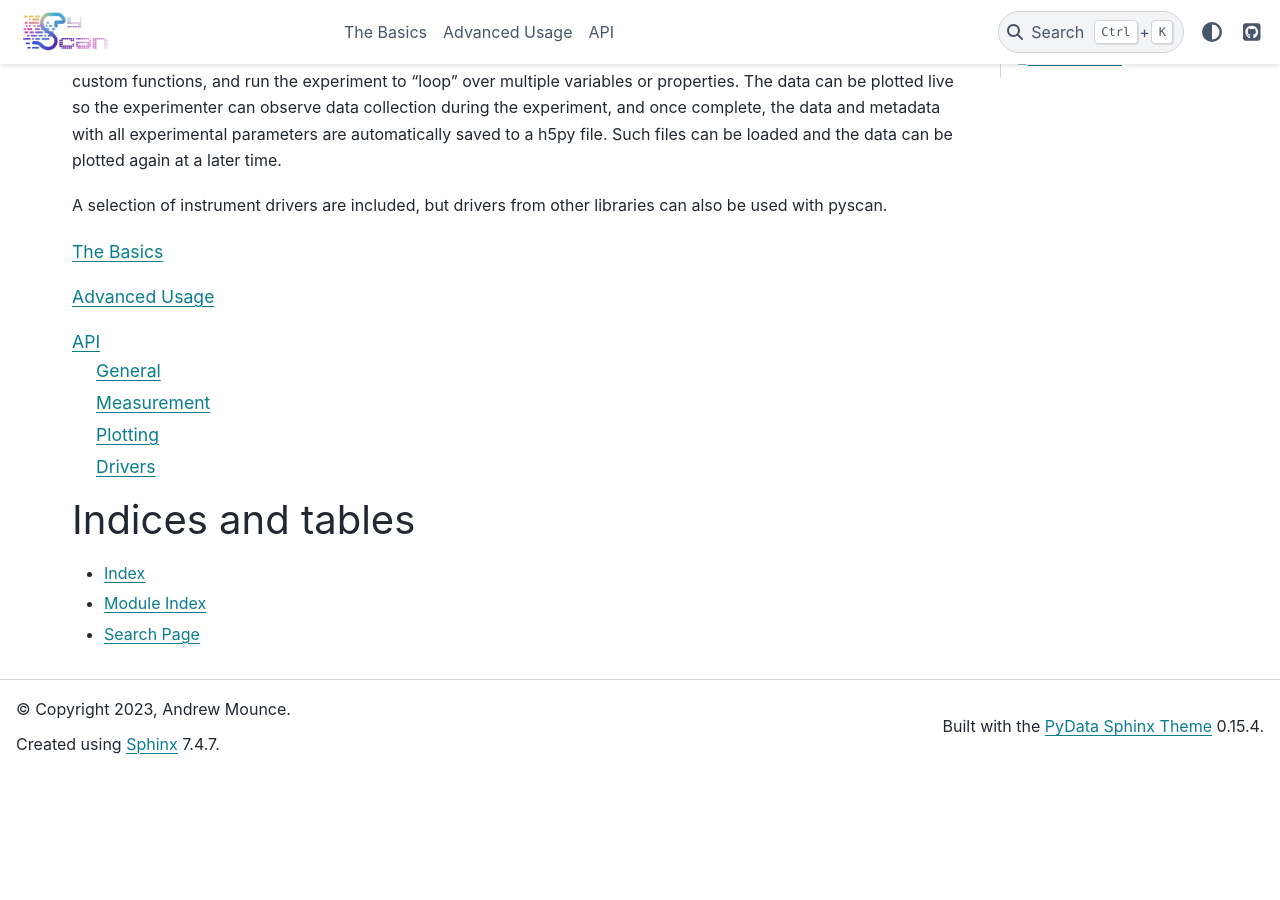
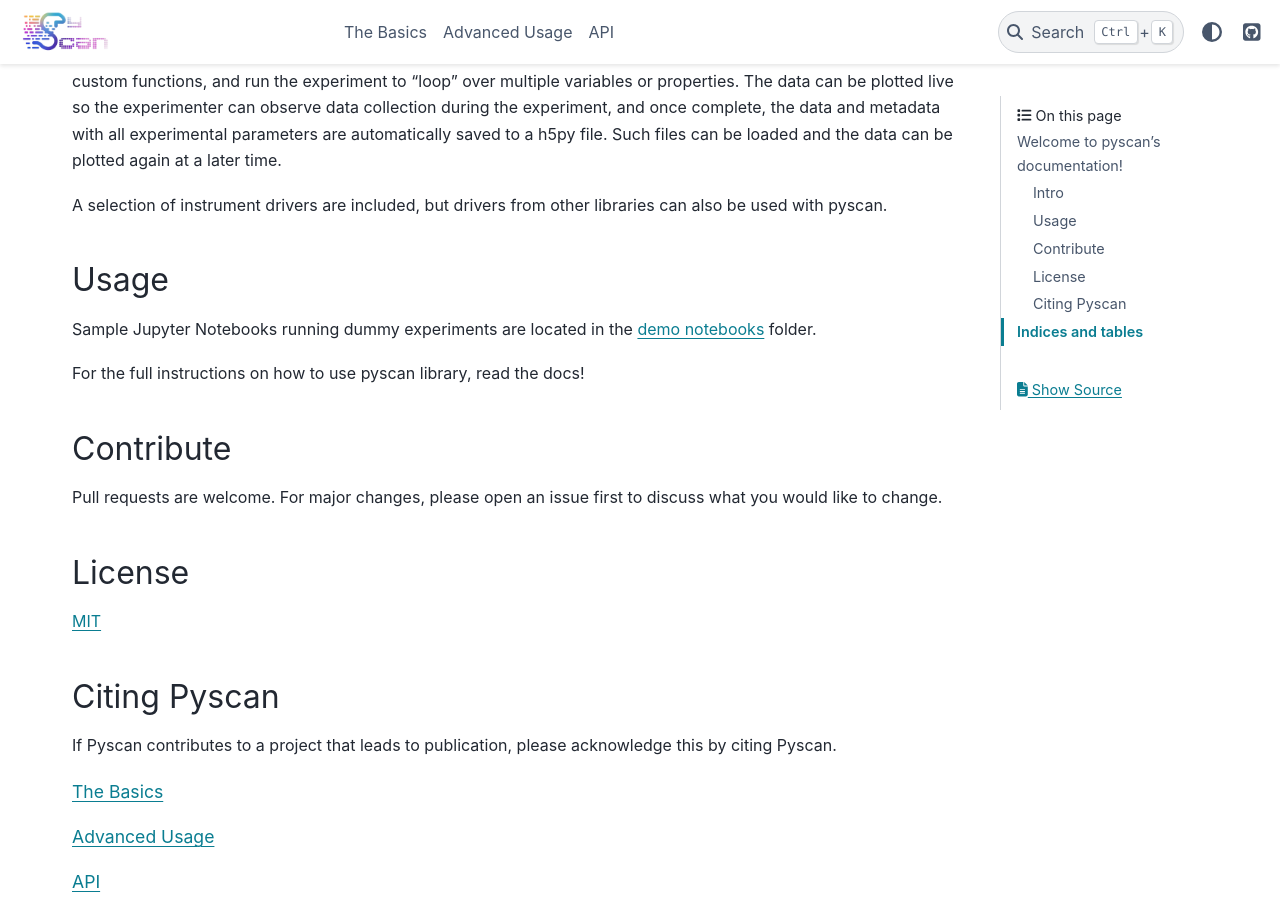
Before and after one commit to sandialabs/pyscan, a Sphinx documentation site: the page built from docs/source/index.md, in a window 1280 px wide and 900 px high, scrolled down 251 px. Built offline with Sphinx 7.4.7 and the PyData theme 0.15.4, drawn with Linux system fonts in a browser that asks for light colours; pages that are not in the unit, such as notebooks, are missing from menus; before the commit the page ends 1024 px from its top, so only the background shows below that.

Commit message:
moved basic info from installation to index

````diff
--- a/docs/source/index.md
+++ b/docs/source/index.md
@@ -8,6 +8,23 @@ Welcome to pyscan's documentation!
 It provides tools to create "experiments," in which you can interface with devices, collect data from the devices using custom functions, and run the experiment to "loop" over multiple variables or properties. The data can be plotted live so the experimenter can observe data collection during the experiment, and once complete, the data and metadata with all experimental parameters are automatically saved to a h5py file. Such files can be loaded and the data can be plotted again at a later time.
 
 A selection of instrument drivers are included, but drivers from other libraries can also be used with pyscan.
+
+## Usage
+
+Sample Jupyter Notebooks running dummy experiments are located in the [demo notebooks](./basics/demo_notebooks) folder.
+
+For the full instructions on how to use pyscan library, read the docs!
+
+## Contribute
+
+Pull requests are welcome. For major changes, please open an issue first to discuss what you would like to change.
+
+## License
+[MIT](https://choosealicense.com/licenses/mit/)
+
+## Citing Pyscan
+
+If Pyscan contributes to a project that leads to publication, please acknowledge this by citing Pyscan.
 
 ```{toctree}
 :maxdepth: 1
````
Also changed, not shown: docs/source/basics/how_it_works.md (+3 -0 lines).
